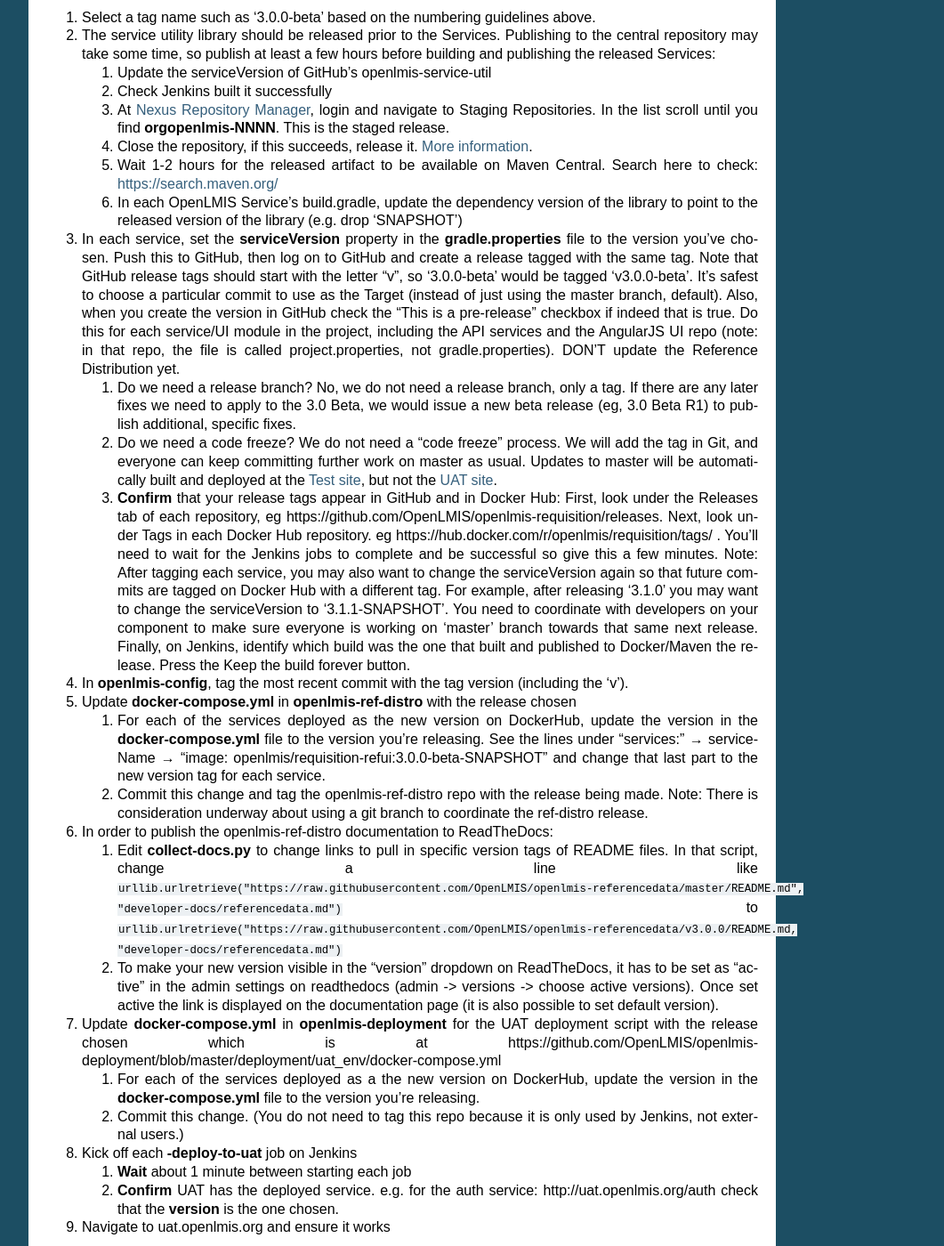
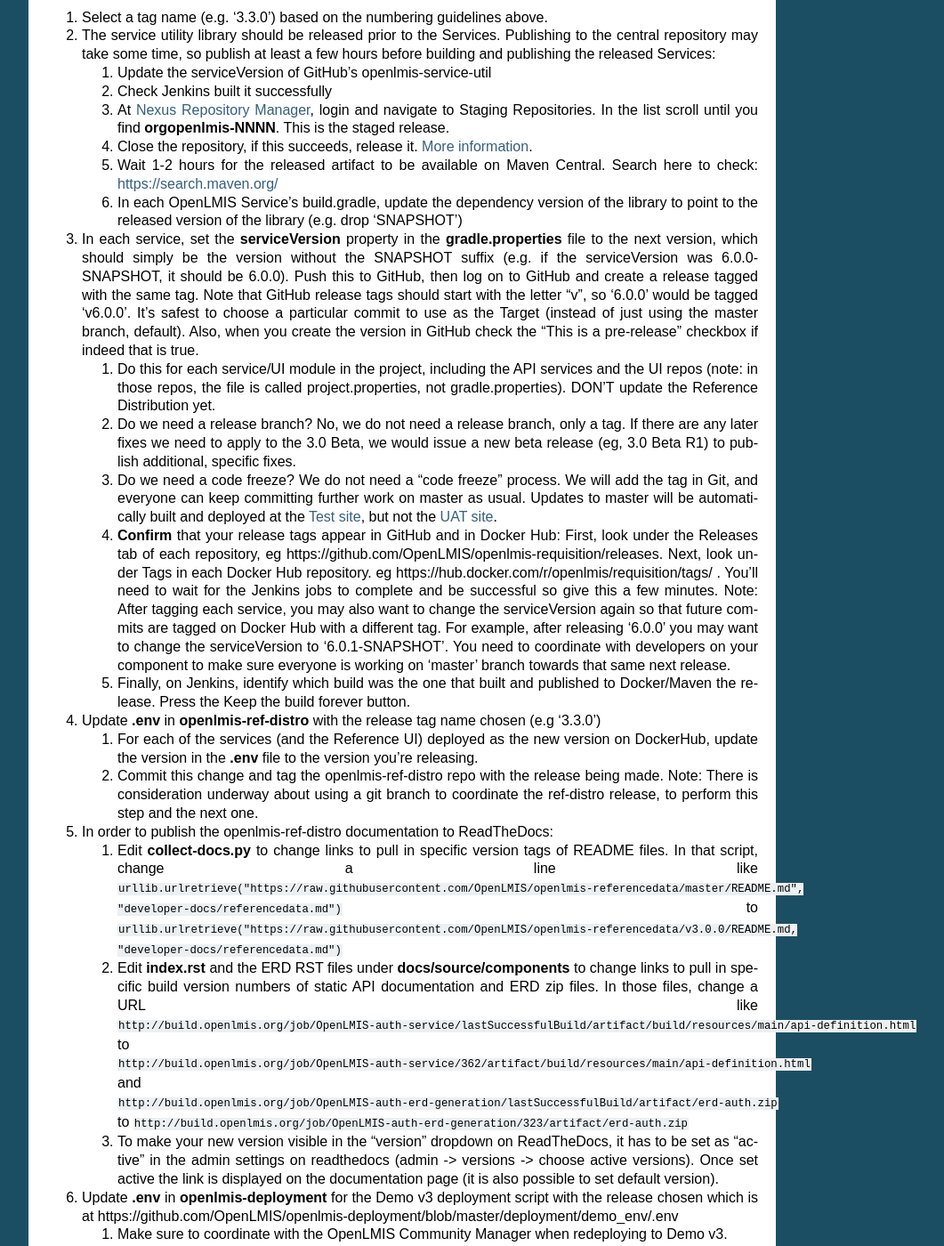
Before and after one commit to OpenLMIS/openlmis-ref-distro, a Sphinx documentation site: the page built from docs/source/conventions/versioningReleasing.md, in a window 1280 px wide and 1400 px high, scrolled down 7256 px. Shown: the whole window at 89% size, without its empty margins (198-1259 px from the left). Built offline with Sphinx 7.4.7, drawn with Linux system fonts in a browser that asks for light colours; pages that are not in the unit, such as notebooks, are missing from menus; some of the changed text lies outside the part shown.

Commit message:
Update the release documentation to be more accurate
Some information is old.

```diff
--- a/docs/source/conventions/versioningReleasing.md
+++ b/docs/source/conventions/versioningReleasing.md
@@ -306,7 +306,7 @@
 When you are ready to create and publish a release (Note that version modifiers should not be used
 in these steps - e.g. SNAPSHOT):
 
-1. Select a tag name such as '3.0.0-beta' based on the numbering guidelines above.
+1. Select a tag name (e.g. '3.3.0') based on the numbering guidelines above.
 1. The service utility library should be released prior to the Services. Publishing to the central
    repository may take some time, so publish at least a few hours before building and publishing the
    released Services:
@@ -322,14 +322,15 @@
    1. In each OpenLMIS Service's build.gradle, update the dependency version of the library to point
       to the released version of the library (e.g. drop 'SNAPSHOT')
 1. In each service, set the **serviceVersion** property in the **gradle.properties** file to the
-   version you've chosen. Push this to GitHub, then log on to GitHub and create a release tagged
-   with the same tag. Note that GitHub release tags should start with the letter "v", so
-   '3.0.0-beta' would be tagged 'v3.0.0-beta'. It's safest to choose a particular commit to use as
-   the Target (instead of just using the master branch, default). Also, when you create the version
-   in GitHub check the "This is a pre-release" checkbox if indeed that is true. Do this for each
-   service/UI module in the project, including the API services and the AngularJS UI repo (note: in
-   that repo, the file is called project.properties, not gradle.properties). DON'T update the
-   Reference Distribution yet.
+   next version, which should simply be the version without the SNAPSHOT suffix (e.g. if the
+   serviceVersion was 6.0.0-SNAPSHOT, it should be 6.0.0). Push this to GitHub, then log on to
+   GitHub and create a release tagged with the same tag. Note that GitHub release tags should start
+   with the letter "v", so '6.0.0' would be tagged 'v6.0.0'. It's safest to choose a particular
+   commit to use as the Target (instead of just using the master branch, default). Also, when you
+   create the version in GitHub check the "This is a pre-release" checkbox if indeed that is true.
+   1. Do this for each service/UI module in the project, including the API services and the UI
+      repos (note: in those repos, the file is called project.properties, not gradle.properties).
+      DON'T update the Reference Distribution yet.
    1. Do we need a release branch? No, we do not need a release branch, only a tag. If there are any
       later fixes we need to apply to the 3.0 Beta, we would issue a new beta release (eg, 3.0 Beta
       R1) to publish additional, specific fixes.
@@ -345,41 +346,48 @@
       jobs to complete and be successful so give this a few minutes.
       Note: After tagging each service, you may also want to change the serviceVersion again so that
       future commits are tagged on Docker Hub with a different tag. For example, after releasing
-      '3.1.0' you may want to change the serviceVersion to '3.1.1-SNAPSHOT'. You need to coordinate
+      '6.0.0' you may want to change the serviceVersion to '6.0.1-SNAPSHOT'. You need to coordinate
       with developers on your component to make sure everyone is working on 'master' branch towards
       that same next release.
-      Finally, on Jenkins, identify which build was the one that built and published to Docker/Maven
+   1. Finally, on Jenkins, identify which build was the one that built and published to Docker/Maven
       the release. Press the Keep the build forever button.
-1. In **openlmis-config**, tag the most recent commit with the tag version (including the 'v').
-1. Update **docker-compose.yml** in **openlmis-ref-distro** with the release chosen
-   1. For each of the services deployed as the new version on DockerHub, update the version in the
-      **docker-compose.yml** file to the version you're releasing. See the lines under "services:" →
-      serviceName → "image: openlmis/requisition-refui:3.0.0-beta-SNAPSHOT" and change that last part
-      to the new version tag for each service.
+1. Update **.env** in **openlmis-ref-distro** with the release tag name chosen (e.g '3.3.0')
+   1. For each of the services (and the Reference UI) deployed as the new version on DockerHub,
+      update the version in the **.env** file to the version you're releasing.
    1. Commit this change and tag the openlmis-ref-distro repo with the release being made.
       Note: There is consideration underway about using a git branch to coordinate the ref-distro
-      release.
+      release, to perform this step and the next one.
 1. In order to publish the openlmis-ref-distro documentation to ReadTheDocs:
    1. Edit **collect-docs.py** to change links to pull in specific version tags of README files. In that
       script, change a line like
       `urllib.urlretrieve("https://raw.githubusercontent.com/OpenLMIS/openlmis-referencedata/master/README.md", "developer-docs/referencedata.md")`
       to
       `urllib.urlretrieve("https://raw.githubusercontent.com/OpenLMIS/openlmis-referencedata/v3.0.0/README.md, "developer-docs/referencedata.md")`
+   1. Edit **index.rst** and the ERD RST files under **docs/source/components** to change links to
+      pull in specific build version numbers of static API documentation and ERD zip files. In
+      those files, change a URL like
+      `http://build.openlmis.org/job/OpenLMIS-auth-service/lastSuccessfulBuild/artifact/build/resources/main/api-definition.html`
+      to
+      `http://build.openlmis.org/job/OpenLMIS-auth-service/362/artifact/build/resources/main/api-definition.html`
+      and
+      `http://build.openlmis.org/job/OpenLMIS-auth-erd-generation/lastSuccessfulBuild/artifact/erd-auth.zip`
+      to
+      `http://build.openlmis.org/job/OpenLMIS-auth-erd-generation/323/artifact/erd-auth.zip`
    1. To make your new version visible in the "version" dropdown on ReadTheDocs, it has to be set as
       "active" in the admin settings on readthedocs (admin -> versions -> choose active versions). Once
       set active the link is displayed on the documentation page (it is also possible to set default
       version).
-1. Update **docker-compose.yml** in **openlmis-deployment** for the UAT deployment script with the release
-   chosen which is at https://github.com/OpenLMIS/openlmis-deployment/blob/master/deployment/uat_env/docker-compose.yml
+1. Update **.env** in **openlmis-deployment** for the Demo v3 deployment script with the release
+   chosen which is at https://github.com/OpenLMIS/openlmis-deployment/blob/master/deployment/demo_env/.env
+   1. Make sure to coordinate with the OpenLMIS Community Manager when redeploying to Demo v3.
    1. For each of the services deployed as a the new version on DockerHub, update the version in the
-      **docker-compose.yml** file to the version you're releasing.
+      **.env** file to the version you're releasing.
    1. Commit this change. (You do not need to tag this repo because it is only used by Jenkins, not
       external users.)
-1. Kick off each **-deploy-to-uat** job on Jenkins
-   1. **Wait** about 1 minute between starting each job
-   1. **Confirm** UAT has the deployed service. e.g. for the auth service:
-      http://uat.openlmis.org/auth check that the **version** is the one chosen.
-1. Navigate to uat.openlmis.org and ensure it works
+1. Kick off the **OpenLMIS-3.x-deploy-to-demo-v3** job on Jenkins
+   1. **Confirm** Demo v3 has each deployed service. e.g. for the auth service:
+      https://demo-v3.openlmis.org/auth check that the **version** is the one chosen.
+1. Navigate to demo-v3.openlmis.org and ensure it works
 
 Once all these steps are completed and verified, the release process is complete. At this point you
 can conduct communication tasks such as sharing the URL and Release Announcement to stakeholders.
```
